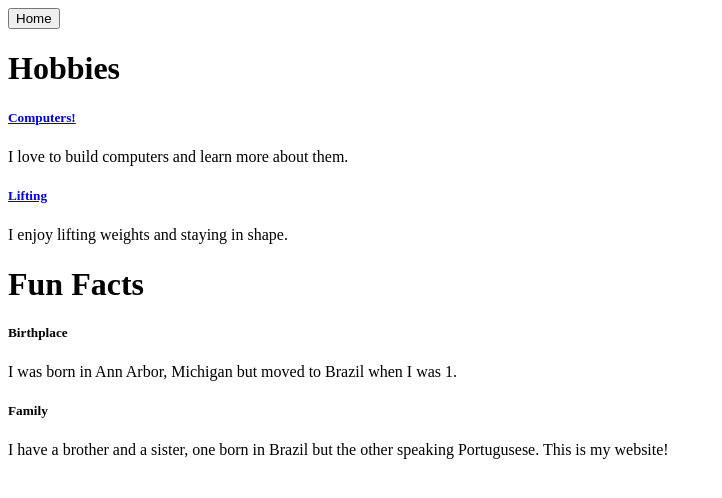
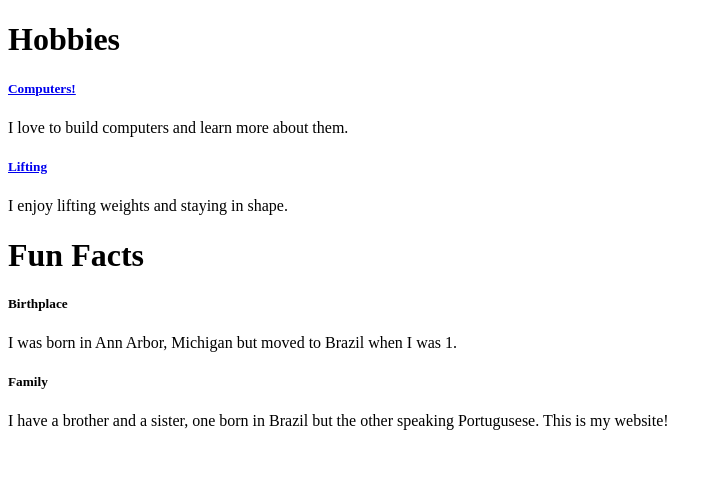
Before and after one commit to JPedroPV/AccessA1, a plain HTML site: page index.html in a window 1280 px wide. Shown: the whole page, without its empty margins (0-722 px from the left). Drawn offline with Linux system fonts and the light colour scheme.

```diff
--- a/index.html
+++ b/index.html
@@ -4,9 +4,6 @@
 <TITLE>Pedro's Website! :)</TITLE>
 </HEAD>
 <BODY>
-<form style="display: inline" action="index.html" method="get">
-<button>Home</button>
-</form>
 <H1>Hobbies</H1>
 <H5><a HREF="hobby1.html">Computers!</a></H5>
 I love to build computers and learn more about them.
```
Also changed, not shown: hobby1.html (+1 -0 lines), hobby2.html (+1 -0 lines).
